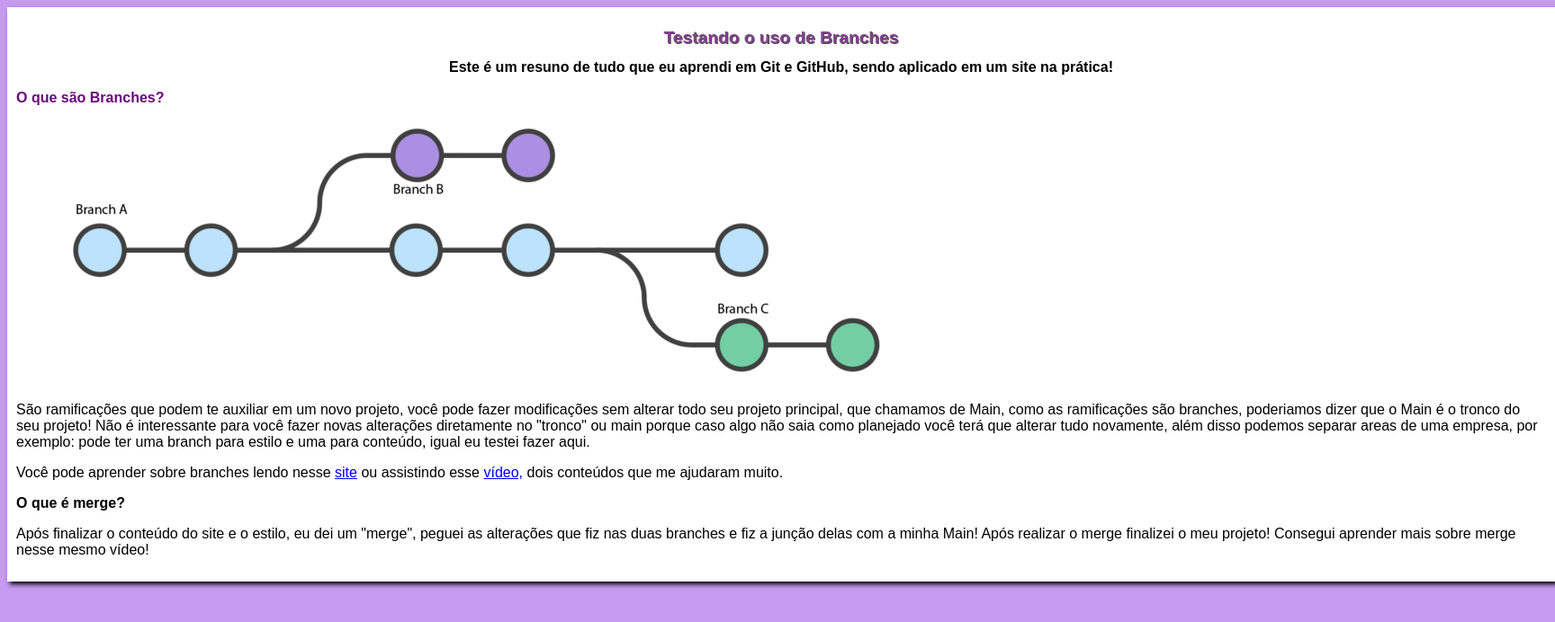
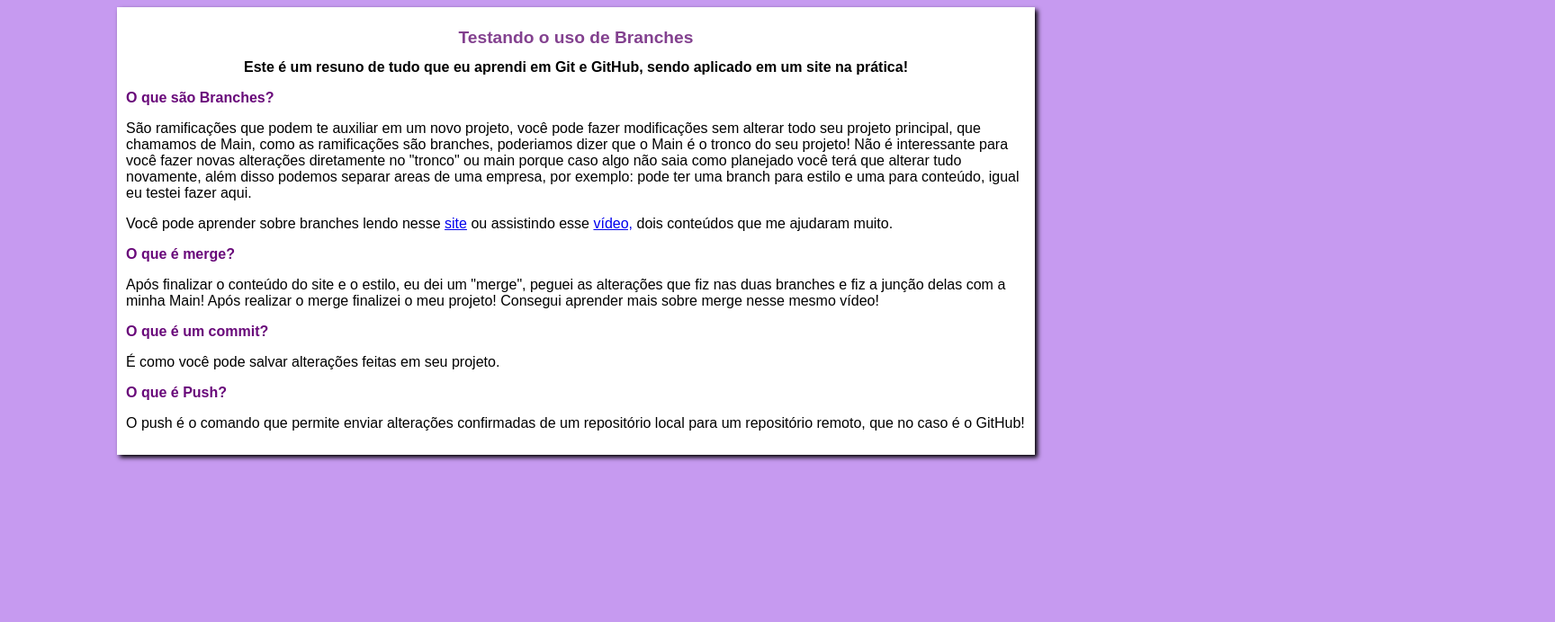
Before and after one commit to jessicapersio/projeto-site, a plain HTML site: page index.html in a window 1280 px wide. Shown: the whole page at 90% size, 1728 px wide, since content can reach past the window. Drawn offline with Linux system fonts and the light colour scheme.

Commit message:
alteraçoes estilo

```diff
--- a/estilos/style.css
+++ b/estilos/style.css
@@ -10,20 +10,20 @@ body {
 
 main {
     background-color: white;
-    width: 1700px;
+    width: 1000px;
     margin: auto;
     padding: 10px;
     box-shadow: 3px 3px 5px black;
 }
-
+header {
+    box-sizing: border-box;
+}
 header > h1 {
     text-align: center;
     font-size: larger;
     color: rgb(131, 65, 143);
-    text-shadow: 1px 1px 0px rgb(78, 77, 77);
-    border-radius: 10px;
-    border-color: rgb(223, 134, 226);
-    box-shadow: 1px;
+
+
 }
 header > h2 {
     text-align: center;
--- a/index.html
+++ b/index.html
@@ -16,7 +16,6 @@
 
                 <h3>O que são Branches?</h3>
 
-            <img src="imagens/branch.png" alt="esquema de branches">
             <p> São ramificações que podem te auxiliar em um novo projeto, você pode fazer modificações sem alterar todo seu projeto principal,
                 que chamamos de Main, como as ramificações são branches, poderiamos dizer que o Main é o tronco do seu projeto! Não é interessante
                 para você fazer novas alterações diretamente no "tronco" ou main porque caso algo não saia como planejado você terá que alterar tudo novamente,
@@ -26,12 +25,27 @@
             </p>
         </article>
         <article>
-            <h2> O que é merge?</h2>
+            <h3> O que é merge?</h3>
             <p> Após finalizar o conteúdo do site e o estilo, eu dei um "merge", peguei as alterações que fiz nas duas branches e fiz a junção delas
                 com a minha Main! Após realizar o merge finalizei o meu projeto!
                 Consegui aprender mais sobre merge nesse mesmo <a href="https://www.youtube.com/live/xAOBQtSVI_k?si=Qmf9sW0z1VuXBmXD"></a>vídeo</a>!
 
             </p>
+        </article>
+        <article>
+            <h3>O que é um commit?</h3>
+            <p> É como você pode salvar alterações feitas em seu projeto.
+            </p>
+        </article>
+        <article>
+            <h3> O que é Push?</h3>
+            <p>
+            O push é o comando que permite enviar alterações confirmadas de um repositório local para um repositório remoto, que no caso é o GitHub!
+            </p>
+        </article>
+
+
+
     </main>
 </body>
 </html>
```
